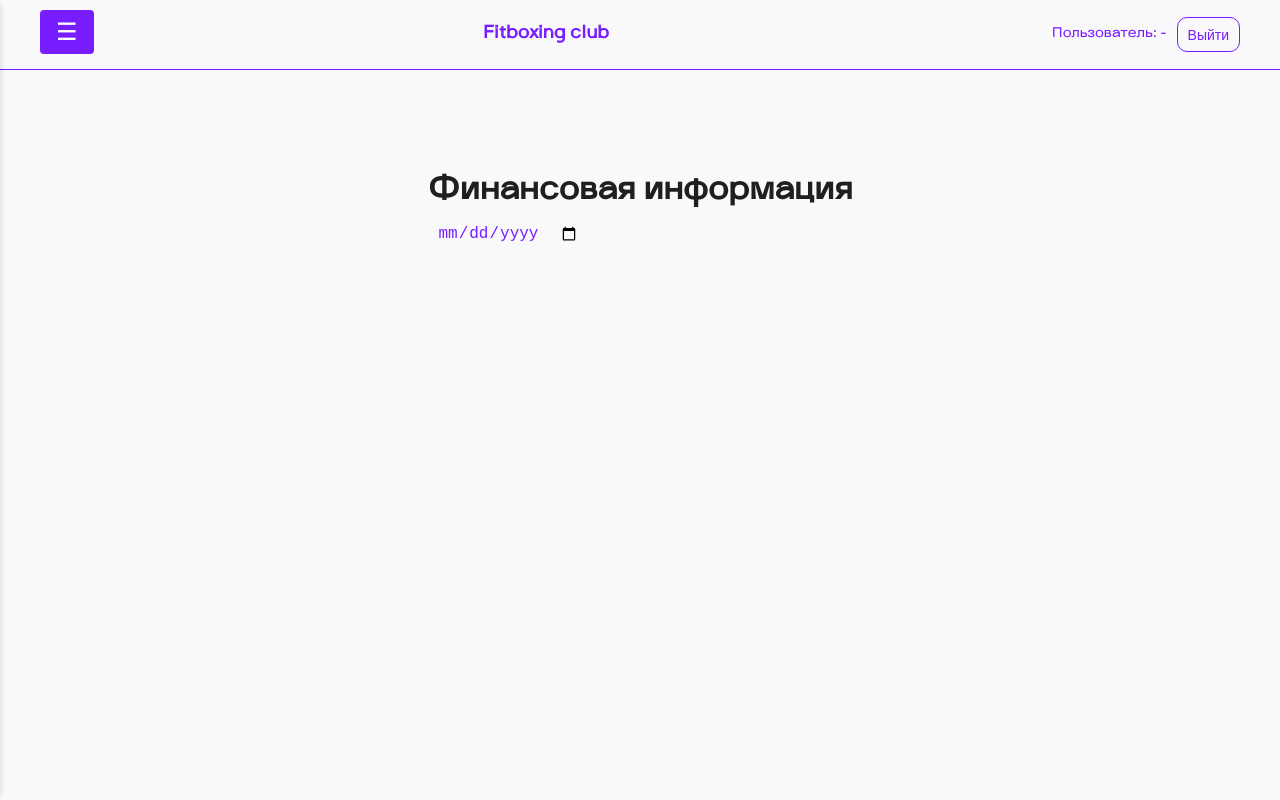
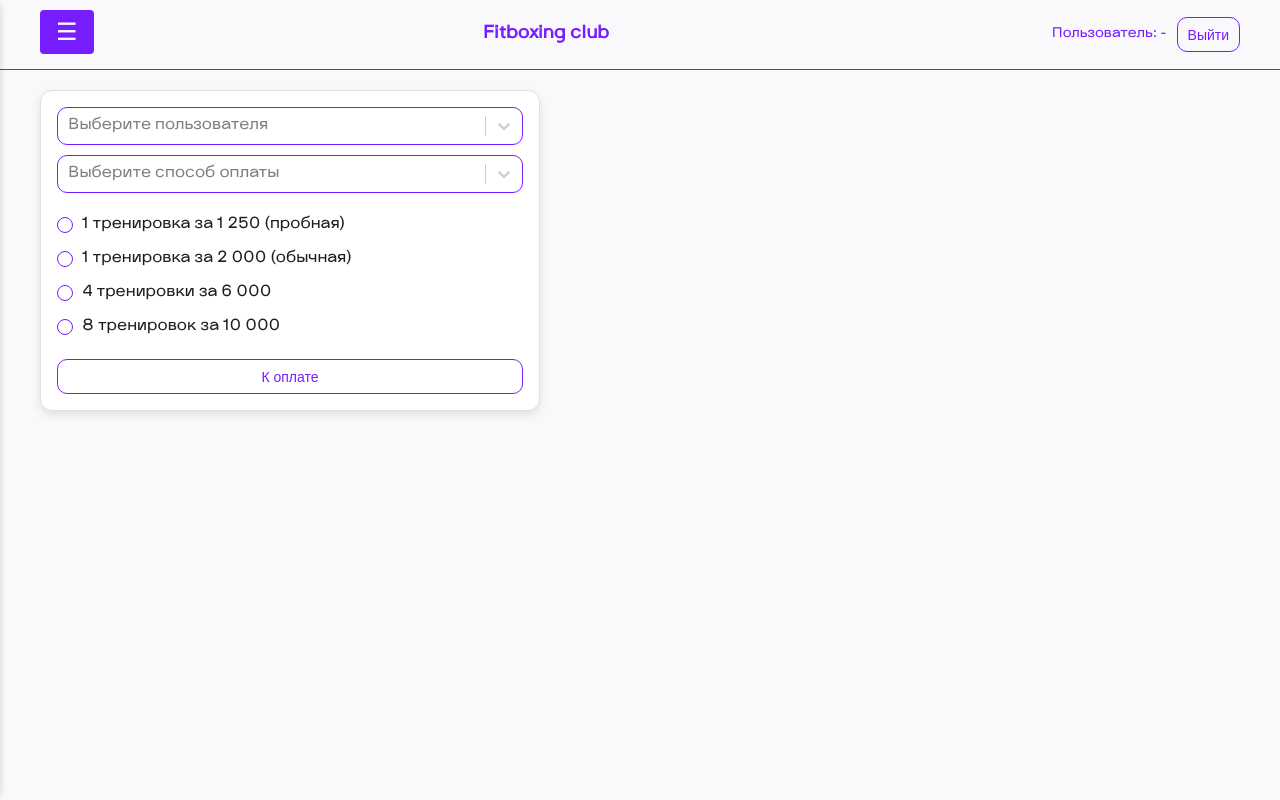
Before and after one commit to arsenievtver/fitbox-admin, a React (Vite) app: page /finance in a window 1280 px wide. Built offline with nearby package versions, Linux system fonts and the light colour scheme; no server answers.

Commit message:
добавить вес и фин страница

```diff
--- a/src/components/Cards/PaymentCard.css
+++ b/src/components/Cards/PaymentCard.css
@@ -1,5 +1,5 @@
 .payment-card {
-    background: linear-gradient(145deg, rgba(30,30,30,1), rgba(40,40,40,0.95));
+    background: var(--background-color);
     color: var(--text-color);
     padding: 16px;
     border-radius: 16px;
@@ -22,7 +22,7 @@
 }
 
 .payment-card:hover {
-    background: rgba(40, 40, 40, 0.95);
+    background: var(--background-color);
     box-shadow:
             inset 2px 2px 4px rgba(255, 255, 255, 0.04),
             inset -3px -3px 5px rgba(0, 0, 0, 0.6),
--- /dev/null
+++ b/src/components/Charts/SimpleWeightChart.jsx
@@ -0,0 +1,73 @@
+// src/components/Charts/SimpleWeightChart.jsx
+import React, { useMemo } from 'react';
+import {
+	LineChart,
+	Line,
+	XAxis,
+	YAxis,
+	Tooltip,
+	CartesianGrid,
+	ResponsiveContainer
+} from 'recharts';
+import { format, parseISO } from "date-fns";
+
+const CustomTooltip = ({ active, payload }) => {
+	if (active && payload && payload.length) {
+		return (
+			<div style={{ background: 'transparent', color: 'var(--primary-color)', fontSize: 14 }}>
+				{payload[0].value} кг
+			</div>
+		);
+	}
+	return null;
+};
+
+const SimpleWeightChart = ({ data = [] }) => {
+	const { yMin, yMax } = useMemo(() => {
+		if (data.length === 0) return { yMin: 0, yMax: 100 };
+		const weights = data.map(entry => entry.weight);
+		const minWeight = Math.min(...weights);
+		const maxWeight = Math.max(...weights);
+		const padding = Math.max(2, (maxWeight - minWeight) * 0.2);
+		return {
+			yMin: Math.floor(minWeight - padding),
+			yMax: Math.ceil(maxWeight + padding)
+		};
+	}, [data]);
+
+	return (
+		<ResponsiveContainer height={320}>
+			<LineChart
+				data={data}
+				margin={{ top: 10, right: 20, left: -30, bottom: 30 }}
+			>
+				<CartesianGrid stroke="#444" strokeDasharray="3 3" />
+				<XAxis
+					dataKey="date"
+					tick={{ fill: '#ccc', fontSize: 14 }}
+					tickFormatter={(str) => {
+						try {
+							return format(parseISO(str), "dd.MM");
+						} catch {
+							return str;
+						}
+					}}
+				/>
+				<YAxis domain={[yMin, yMax]} tick={{ fill: '#ccc', fontSize: 14 }} />
+				<Tooltip content={<CustomTooltip />} />
+				<Line
+					type="monotone"
+					dataKey="weight"
+					stroke="var(--primary-color)"
+					strokeWidth={2}
+					dot={{ r: 4 }}
+					activeDot={{ r: 6 }}
+					isAnimationActive={true}
+					animationDuration={800}
+				/>
+			</LineChart>
+		</ResponsiveContainer>
+	);
+};
+
+export default SimpleWeightChart;
--- a/src/components/Forms/DropdownInput.jsx
+++ b/src/components/Forms/DropdownInput.jsx
@@ -18,10 +18,26 @@ const DropdownInput = ({
 			borderRadius: 10,
 			border: isValid ? '1px solid var(--primary-color)' : '1px solid red',
 			boxShadow: 'none',
-			'&:hover': { borderColor: isValid ? 'var(--primary-color)' : 'red' },
+			'&:hover': {
+				borderColor: isValid ? 'var(--primary-color)' : 'red',
+			},
 		}),
-		menu: (base) => ({ ...base, zIndex: 9999 }),
+		menu: (base) => ({
+			...base,
+			zIndex: 9999,
+		}),
+		option: (base, state) => ({
+			...base,
+			backgroundColor:  state.isFocused
+				? 'rgba(63, 81, 181, 0.25)' // полупрозрачный var(--primary-color)
+				: 'white',
+			color: 'black',
+			cursor: 'pointer',
+			transition: 'background-color 0.2s ease',
+		}),
 	};
+
+
 
 	return (
 		<Select
--- a/src/components/Forms/RadioGroup.css
+++ b/src/components/Forms/RadioGroup.css
@@ -8,12 +8,11 @@
     display: flex;
     align-items: center;
     cursor: pointer;
-    color: var(--primary-color);
+    color: var(--text-color);
     font-size: 16px;
     position: relative;
     padding-left: 25px;
     user-select: none;
-    opacity: 0.6;
 }
 
 .radio-input {
--- a/src/components/Menu/SideMenu.jsx
+++ b/src/components/Menu/SideMenu.jsx
@@ -5,7 +5,7 @@ import './SideMenu.css';
 const menuItems = [
 	{ id: 'schedule', label: 'Расписание', path: '/schedule' },
 	{ id: 'clients', label: 'Клиенты', path: '/users' },
-	{ id: 'clients', label: 'Тренировка', path: '/training' },
+	{ id: 'training', label: 'Тренировка', path: '/training' },
 	{ id: 'payments', label: 'Оплаты', path: '/finance' },
 	{ id: 'stats', label: 'Статистика', path: '/statistics' },
 
--- a/src/helpers/constants.js
+++ b/src/helpers/constants.js
@@ -13,7 +13,7 @@ export const postBookingAdminsUrl = '/api/v1/bookings/by-admin';
 export const deleteSlotUrl = (id) => `/api/v1/slots/${id}`;
 export const deleteBookingUrl = (id) => `/api/v1/bookings/${id}`;
 export const postWeightMeUrl = '/api/v1/records'
-
+export const postWeightUrl = '/api/v1/records/by-admin'
 export const GetOneUserBookingUrl = (id) => `api/v1/bookings/?user_id__in=${id}`;
 export const GetBookingFilterUrl = (slot_id) => `api/v1/bookings/?slot_id__in=${slot_id}`;
 export const getSlotsFilterUrl = (start_time, stop_time) =>
--- /dev/null
+++ b/src/pages/AddWeight.css
@@ -0,0 +1,15 @@
+.form-section{
+    margin-top: 90px;
+    margin-left: 40px; /* если надо прямо к краю */
+    margin-right: auto;
+    width: 500px;
+    background-color: var(--card-background);
+    border: 1px solid var(--border-color);
+    border-radius: 12px;
+    padding: 16px;
+    box-shadow: 0 4px 8px rgba(0, 0, 0, 0.1);
+    overflow: hidden;
+    display: flex;
+    flex-direction: column;
+    gap: 10px;
+}
--- a/src/pages/AddWeight.jsx
+++ b/src/pages/AddWeight.jsx
@@ -1,13 +1,105 @@
-import React from "react";
+import React, { useEffect, useState } from "react";
 import MainLayout from "../components/layouts/MainLayout";
-import WeightChart from "../components/Charts/WeightChart.jsx";
+import SimpleWeightChart from "../components/Charts/SimpleWeightChart";
+import './AddWeight.css';
+import DropdownInput from '../components/Forms/DropdownInput';
+import { GetallusersUrl, GetoneuserUrl, postWeightUrl } from '../helpers/constants';
+import useApi from '../hooks/useApi.hook';
+import ButtonMy from "../components/Buttons/ButtonMy.jsx";
+import InputBase from "../components/Forms/InputBase.jsx";
+import { format } from 'date-fns';
 
 const AddWeightPage = () => {
+	const api = useApi();
+	const [users, setUsers] = useState([]);
+	const [selectedUser, setSelectedUser] = useState(null);
+	const [weightData, setWeightData] = useState([]);
+	const [weight, setWeight] = useState('');
 
+	useEffect(() => {
+		const fetchUsers = async () => {
+			try {
+				const { data } = await api.get(GetallusersUrl);
+				if (Array.isArray(data)) {
+					setUsers(data);
+				} else {
+					setUsers([]);
+				}
+			} catch (error) {
+				console.error('Ошибка загрузки пользователей:', error);
+				setUsers([]);
+			}
+		};
+		fetchUsers();
+	}, [api]);
+
+	const fetchUserWeights = async () => {
+		if (!selectedUser) return;
+		try {
+			const { data } = await api.get(GetoneuserUrl(selectedUser.value));
+			const last10 = (data.records || [])
+				.slice(-10)
+				.map(({ date, weight }) => ({ date, weight }));
+			setWeightData(last10);
+		} catch (error) {
+			console.error('Ошибка загрузки записей веса:', error);
+			setWeightData([]);
+		}
+	};
+
+	useEffect(() => {
+		fetchUserWeights();
+	}, [selectedUser, api]);
+
+	const handleSubmit = async () => {
+		if (!selectedUser || !weight) {
+			alert("Выберите пользователя и введите вес");
+			return;
+		}
+
+		const sanitizedWeight = parseFloat(weight.replace(',', '.'));
+		if (isNaN(sanitizedWeight)) {
+			alert("Некорректный вес");
+			return;
+		}
+
+		const payload = {
+			user_id: selectedUser.value,
+			date: format(new Date(), 'yyyy-MM-dd'),
+			weight: sanitizedWeight
+		};
+
+		try {
+			await api.post(postWeightUrl, payload);
+			setWeight(''); // очистим поле
+			await fetchUserWeights(); // обновим график
+		} catch (err) {
+			console.error('Ошибка при добавлении веса:', err);
+			alert("Ошибка при отправке данных");
+		}
+	};
 
 	return (
 		<MainLayout>
-			<WeightChart />
+			<div className="form-section">
+				<SimpleWeightChart data={weightData} />
+				<DropdownInput
+					options={users.map(user => ({
+						value: user.id,
+						label: `${user.last_name || ''} ${user.name || ''}`.trim()
+					}))}
+					value={selectedUser}
+					onChange={setSelectedUser}
+					placeholder="Выберите пользователя"
+					isClearable={true}
+				/>
+				<InputBase
+					placeholder="Введите вес"
+					value={weight}
+					onChange={(e) => setWeight(e.target.value.replace(/[^0-9.,]/g, ''))}
+				/>
+				<ButtonMy onClick={handleSubmit}>Записать</ButtonMy>
+			</div>
 		</MainLayout>
 	);
 };
--- /dev/null
+++ b/src/pages/FinancePage.css
@@ -0,0 +1,31 @@
+.dropdown-input-users{
+    display: flex;
+    flex-direction: column;
+    gap: 10px;
+}
+
+.radio-group-training > div {
+    display: flex !important;
+    flex-direction: column !important;
+    gap: 10px;
+}
+
+.form-section{
+    margin-top: 90px;
+    margin-left: 40px; /* если надо прямо к краю */
+    margin-right: auto;
+    width: 500px;
+    background-color: var(--card-background);
+    border: 1px solid var(--border-color);
+    border-radius: 12px;
+    padding: 16px;
+    box-shadow: 0 4px 8px rgba(0, 0, 0, 0.1);
+    overflow: hidden;
+    display: flex;
+    flex-direction: column;
+    gap: 10px;
+}
+
+.trainingType{
+    flex-direction: column !important;
+}
--- a/src/pages/FinancePage.jsx
+++ b/src/pages/FinancePage.jsx
@@ -1,17 +1,82 @@
-// src/pages/FinancePage.jsx
-
+import React, { useEffect, useState } from 'react';
+import DropdownInput from '../components/Forms/DropdownInput';
+import RadioGroup from '../components/Forms/RadioGroup';
+import { GetallusersUrl } from '../helpers/constants';
+import useApi from '../hooks/useApi.hook';
 import MainLayout from '../components/layouts/MainLayout';
-import './SchedulePage.css';
-import DateInput from "../components/Forms/DateInput.jsx";
+import './FinancePage.css';
+import ButtonMy from "../components/Buttons/ButtonMy.jsx";
 
 const FinancePage = () => {
+	const api = useApi();
+	const [users, setUsers] = useState([]);
+	const [selectedUser, setSelectedUser] = useState(null);
+	const [paymentMethod, setPaymentMethod] = useState(null);
+	const [trainingOption, setTrainingOption] = useState(null);
+
+	useEffect(() => {
+		const fetchUsers = async () => {
+			try {
+				const { data } = await api.get(GetallusersUrl);
+				console.log('Получены пользователи:', data);
+				if (Array.isArray(data)) {
+					setUsers(data);
+				} else {
+					console.warn('Получен не массив пользователей:', data);
+					setUsers([]);
+				}
+			} catch (error) {
+				console.error('Ошибка загрузки пользователей:', error);
+				setUsers([]);
+			}
+		};
+		fetchUsers();
+	}, [api]);
+
+	const handleUserChange = option => setSelectedUser(option);
+
 	return (
 		<MainLayout>
-			<div className="container">
-				<br/><br/><br/><br/><br/><br/><br/>
-				<h1>Финансовая информация</h1>
-				<DateInput />
+			<div className="form-section">
+				<div className="dropdown-input-users">
+					<DropdownInput
+						options={users.map(user => ({ value: user.id, label: `${user.last_name || ''} ${user.name || ''}`.trim() }))}
+						value={selectedUser}
+						onChange={handleUserChange}
+						placeholder="Выберите пользователя"
+						isClearable={true}
+					/>
+				</div>
+				<div className="dropdown-input-payment">
+					<DropdownInput
+						options={[
+							{ value: 'cash', label: 'Касса' },
+							{ value: 'terminal', label: 'Терминал' },
+							{ value: 'sbp', label: 'СБП' },
+						]}
+						value={paymentMethod}
+						onChange={setPaymentMethod}
+						placeholder="Выберите способ оплаты"
+						isClearable={true}
+					/>
+				</div>
+
+				<div className="radio-group-training">
+					<RadioGroup
+						name="trainingType"
+						value={trainingOption}
+						onChange={setTrainingOption}
+						options={[
+							{ value: 'trial_1250', label: '1 тренировка за 1 250 (пробная)' },
+							{ value: 'single_2000', label: '1 тренировка за 2 000 (обычная)' },
+							{ value: 'pack_4_6000', label: '4 тренировки за 6 000' },
+							{ value: 'pack_8_10000', label: '8 тренировок за 10 000' },
+						]}
+					/>
+				</div>
+				<ButtonMy>К оплате</ButtonMy>
 			</div>
+
 		</MainLayout>
 	);
 };
--- a/src/pages/SchedulePage.css
+++ b/src/pages/SchedulePage.css
@@ -3,7 +3,6 @@
     flex-direction: row;
     margin-top: 70px;
     gap: 32px;
-
     justify-content: flex-start; /* прилипает к левому краю */
     align-items: flex-start;
     flex-wrap: nowrap;
```
